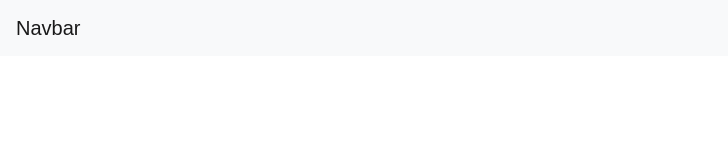
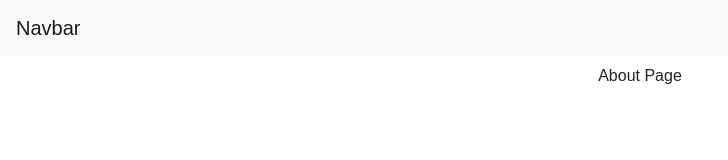
Before and after one commit to kent28808/React-Portfolio, a React (Create React App) app: page /about in a window 1280 px wide. Shown: the top 160 px of the page, without its empty margins (0-728 px from the left). Built offline with nearby package versions, Linux system fonts and the light colour scheme.

Commit message:
Creatd basic routing

```diff
--- a/src/App.js
+++ b/src/App.js
@@ -2,14 +2,29 @@ import React, { Component } from "react";
 import Header from "./components/header"
 import Footer from "./components/footer"
 import Container from "./components/container"
+import { Switch, Route, BrowserRouter as Router } from "react-router-dom"
+import Home from "./components/home"
+import About from "./components/about"
 import "./App.css";
 
 function App() {
   return (
     <div className="App">
-      <Header/>
-      <Container/>
-      <Footer/>
+      <Router>
+
+        <Header />
+        <Container>
+          <Switch>
+            <Route exact path="/about">
+              <About />
+            </Route>
+            <Route path="/">
+              <Home />
+            </Route>
+          </Switch>
+        </Container>
+        <Footer />
+      </Router>
     </div>
   );
 }
--- /dev/null
+++ b/src/components/about/index.js
@@ -0,0 +1,13 @@
+import React from "react";
+
+function About(){
+    return (
+
+        <div className="">
+          About Page
+        </div>
+
+    )
+}
+
+export default About;
--- /dev/null
+++ b/src/components/home/index.js
@@ -0,0 +1,13 @@
+import React from "react";
+
+function Home(){
+    return (
+
+        <div className="">
+          Home Page
+        </div>
+
+    )
+}
+
+export default Home;
```
